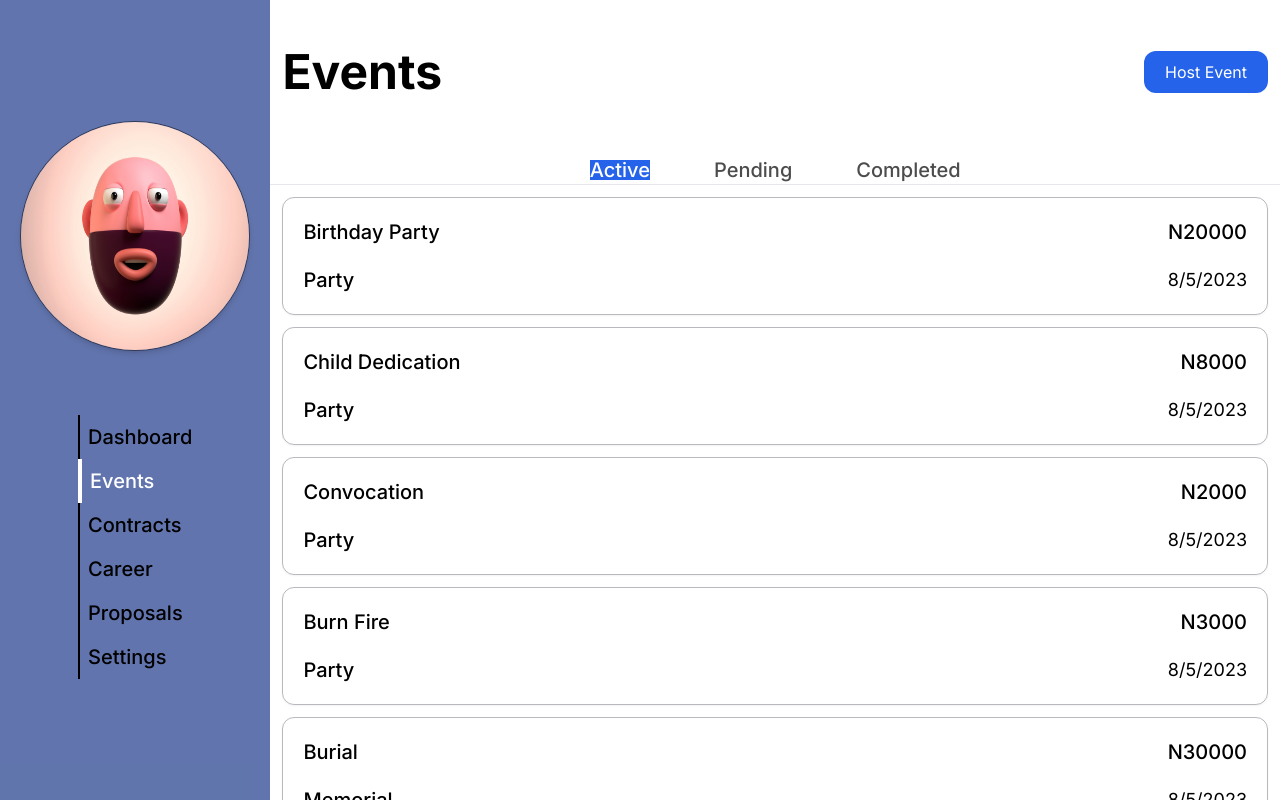
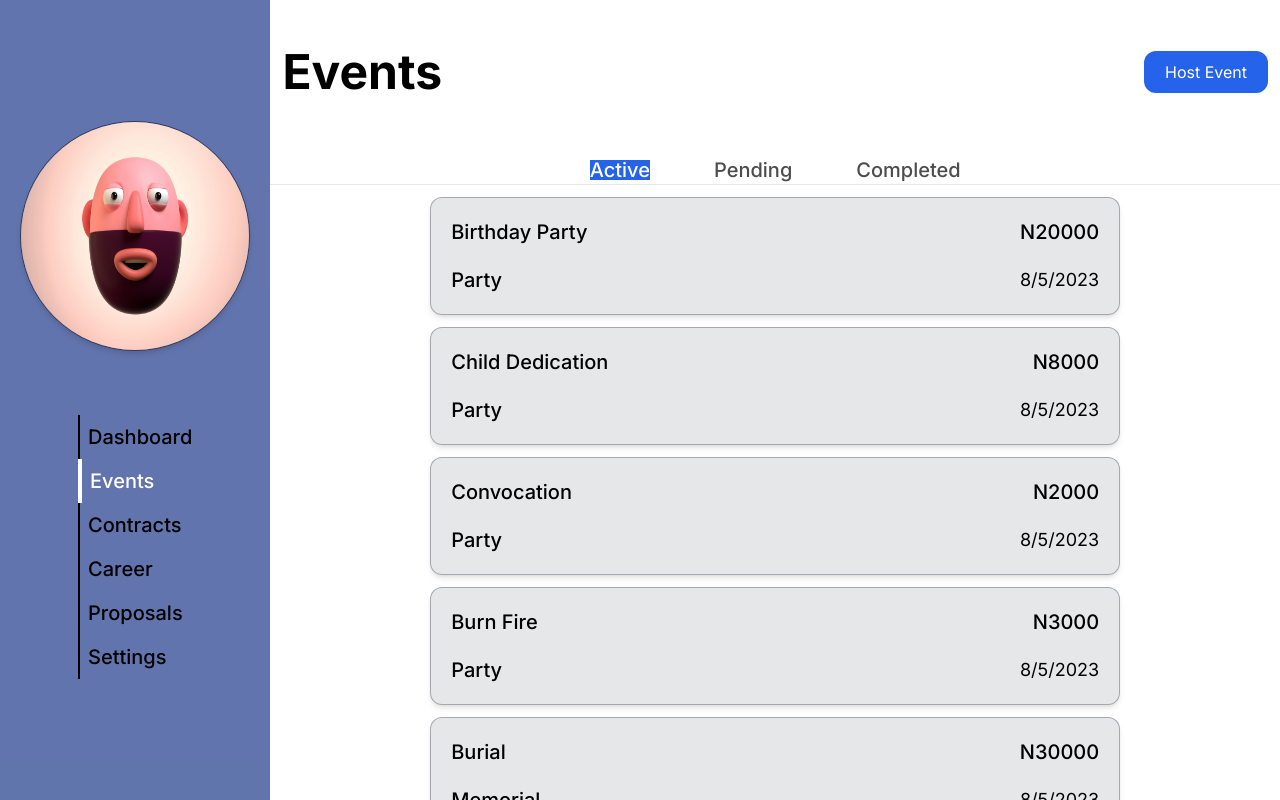
Before and after one commit to mmesomasaint/jointt, a Next.js app: page /dashboard/events in a window 1280 px wide. Built offline with nearby package versions, Linux system fonts and the light colour scheme; no server answers.

Commit message:
Fix: Adjust the design of card

```diff
--- a/app/dashboard/events/components/card.tsx
+++ b/app/dashboard/events/components/card.tsx
@@ -12,7 +12,7 @@ export default function Card({
   date: Date
 }) {
   return (
-    <div className='w-full h-fit p-5 rounded-xl shadow-sm border border-gray-900/30'>
+    <div className='w-[70%] h-fit p-5 rounded-xl bg-gray-900/10 shadow-md border border-gray-900/30'>
       <div className='w-full flex justify-between items-center gap-10 mb-5'>
         <Text size='MEDIUM'>{name}</Text>
         <Text size='MEDIUM'>N{cost}</Text>
```
